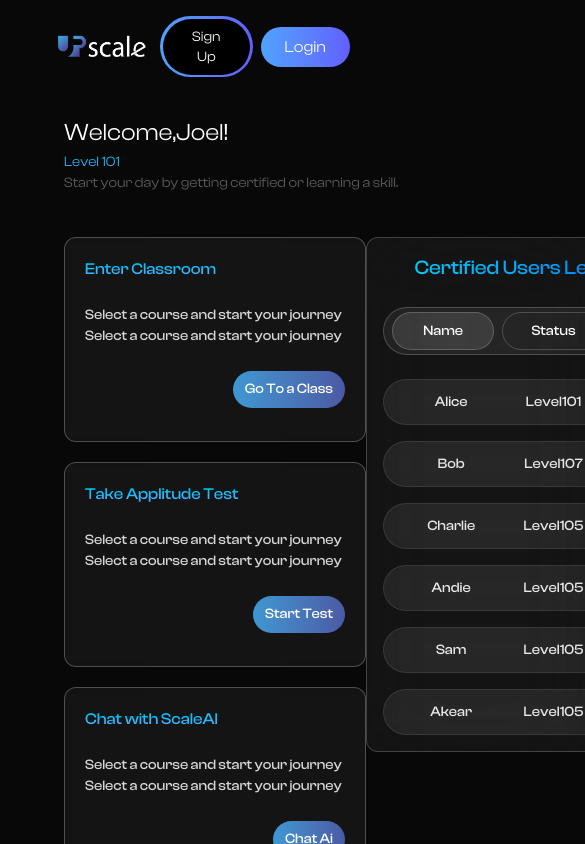
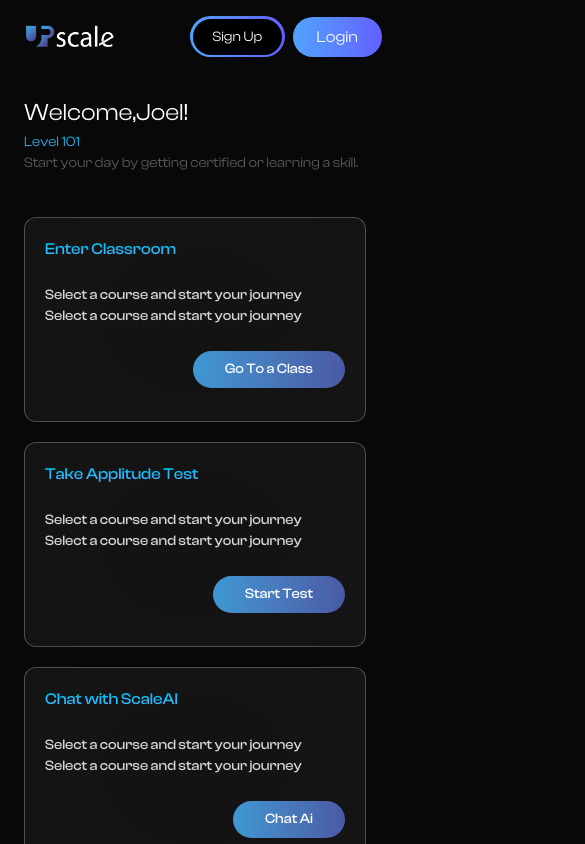
Before and after one commit to JT-Production/upscale, a Next.js app: page /dashboard in a window 390 px wide. Shown: the top 844 px of the page, 585 px wide, since content can reach past the window. Built offline with nearby package versions, Linux system fonts and the light colour scheme; a web font is replaced by a local one.

Commit message:
responsive Dashboard

```diff
--- a/app/components/NavBar.tsx
+++ b/app/components/NavBar.tsx
@@ -7,7 +7,7 @@ const inter = Montserrat({ subsets: ["latin"] });
 
 export default function NavBar() {
   return (
-    <div className="flex items-center justify-between px-10 py-4 text-white">
+    <div className="flex items-center justify-between md:px-10 px-2 py-4 text-white">
       <Image src={logo} alt="" width={1000} height={10} className="w-30" />
       <div>
         <ul className={"md:flex space-x-10 paragraph text-sm hidden"}>
--- a/app/dashboard/components/card.tsx
+++ b/app/dashboard/components/card.tsx
@@ -11,7 +11,7 @@ type CardProps = {
 const Card: React.FC<CardProps> = ({ heading, details, btnText, link }) => {
   return (
     <div
-      className=" w-[302px] space-y-6 header p-5 h-[205px] border border-[#FFFFFF40] bg-white/5 rounded-xl backdrop-blur-[150px]
+      className="w-full z-10  space-y-6 header p-5 h-[205px] border border-[#FFFFFF40] bg-white/5 rounded-xl backdrop-blur-[150px]
 "
     >
       <h2 className="bg-gradient-to-b text-[16px]  to-blue-400 from-cyan-400 bg-clip-text text-transparent text-sm">
@@ -20,7 +20,7 @@ const Card: React.FC<CardProps> = ({ heading, details, btnText, link }) => {
       <p className=" font-extralight text-white/83 text-[14px]">{details}</p>
       <div className=" flex justify-end">
         <Link href={link}>
-          <button className=" p-2 px-3 rounded-full bg-gradient-to-r from-[#3e98d3] to-[#4a5aa4] text-[14px] text-white border-none cursor-pointer transition duration-300 ease-in-out">
+          <button className=" p-2 px-8 rounded-full bg-gradient-to-r from-[#3e98d3] to-[#4a5aa4] text-[14px] text-white border-none cursor-pointer transition duration-300 ease-in-out">
             {btnText}
           </button>
         </Link>
--- a/app/dashboard/components/feature.tsx
+++ b/app/dashboard/components/feature.tsx
@@ -16,14 +16,14 @@ const Feature = () => {
       details:
         "Select a course and start your journey Select a course and start your journey",
       btnText: "Start Test",
-      link: "/class",
+      link: "/Test",
     },
     {
       heading: "Chat with ScaleAI",
       details:
         "Select a course and start your journey Select a course and start your journey",
       btnText: "Chat Ai",
-      link: "/class",
+      link: "/ai",
     },
     {
       heading: "Enter Classroom",
@@ -34,8 +34,9 @@ const Feature = () => {
     },
   ];
   return (
-    <div className=" w-full flex flex-row justify-between items-start">
-      <div className="  flex flex-row flex-wrap gap-5 w-3/5">
+    <div className=" w-full flex md:flex-row flex-col justify-between items-end md:gap-30 gap-20 ">
+      {/* <div className="  flex flex-row flex-wrap gap-5 w-full"> */}
+      <div className="  grid md:grid-cols-2 grid-cols-1 gap-5 w-full mg:wmin-w-[400px]">
         {CardDetails.map((cardDetail, idx) => (
           <Card
             key={idx}
@@ -46,7 +47,7 @@ const Feature = () => {
           />
         ))}
       </div>
-      <div className="2/5">
+      <div className="mx-auto w-full md:w-auto">
         <Tabs />
       </div>
     </div>
--- a/app/dashboard/components/leadershipTab.tsx
+++ b/app/dashboard/components/leadershipTab.tsx
@@ -13,8 +13,8 @@ const Table = () => {
   ];
 
   return (
-    <div className="w-[375px] p-4 text-center header space-y-6 border border-white/20 rounded-xl bg-white/5 backdrop-blur-2xl">
-      <h2 className="bg-gradient-to-r text-[20px]  to-blue-600 from-cyan-400 bg-clip-text text-transparent text-sm">
+    <div className="md:w-[385px] w-full p-4 text-center header space-y-6 border border-white/20 rounded-3xl bg-white/5 backdrop-blur-2xl">
+      <h2 className="bg-gradient-to-r text-[20px]  to-blue-600 from-cyan-400 bg-clip-text text-transparent text-sm py-2">
         Certified Users Leaderboard
       </h2>
       <div className="flex items-center justify-between border border-white/20 rounded-full bg-white/5 backdrop-blur-2xl px-2 py-1 space-x-2">
--- a/app/dashboard/layout.tsx
+++ b/app/dashboard/layout.tsx
@@ -6,9 +6,13 @@ export default function DashboardLayout({
   children: React.ReactNode;
 }) {
   return (
-    <div className="flex h-screen">
+    <div className="flex md:h-screen">
       <div className="flex-1 flex flex-col ">
         <main className="flex-1  p-6">{children}</main>
+        <div className="absolute inset-0 flex items-end justify-center top-0 translate-y-30 z-0">
+        <div className="md:w-300 h-75 rounded-b-none bg-gradient-to-r  from-cyan-400 to-blue-400 rounded-full blur-3xl opacity-50"></div>
+
+      </div>
       </div>
     </div>
   );
--- a/app/dashboard/page.tsx
+++ b/app/dashboard/page.tsx
@@ -4,7 +4,7 @@ import Feature from "./components/feature";
 
 const Page = () => {
   return (
-    <div className=" px-[40px]">
+    <div className=" md:px-[40px]">
       <Intro />
       <Feature />
     </div>
--- a/app/layout.tsx
+++ b/app/layout.tsx
@@ -14,7 +14,7 @@ const header = (
 );
 
 const footer = (
-  <footer className="flex items-center justify-center p-4 bg-gray-800 text-white">
+  <footer className="flex items-center justify-center p-4 bg-gray-800 text-white z-1">
     © 2025 Up Scale
   </footer>
 );
```
Also changed, not shown: app/components/hooks/InfiniteMovingCards.tsx (renamed from app/hooks/InfiniteMovingCards.tsx).
